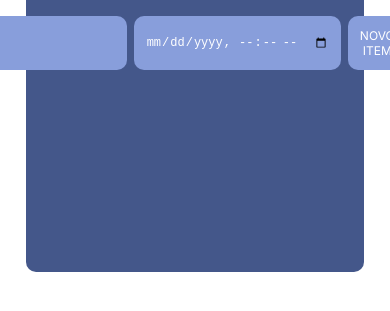
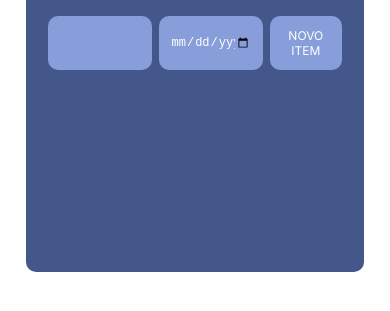
Before and after one commit to JoaoIto/Ceep, a plain HTML site: page index.html in a window 390 px wide. Shown: the part 319-630 px from the top of the page. Drawn offline with nearby package versions, Linux system fonts and the light colour scheme; a web font is replaced by a local one.

Commit message:
Objeto de data

```diff
--- a/assets/css/style.css
+++ b/assets/css/style.css
@@ -140,8 +140,8 @@ body {
   .todo-list{
     width: 300px;
   }
-  .form-input{
-    width: 120px;
+  .form-input, .data{
+    width: 80px;
   }
 }
 
```
